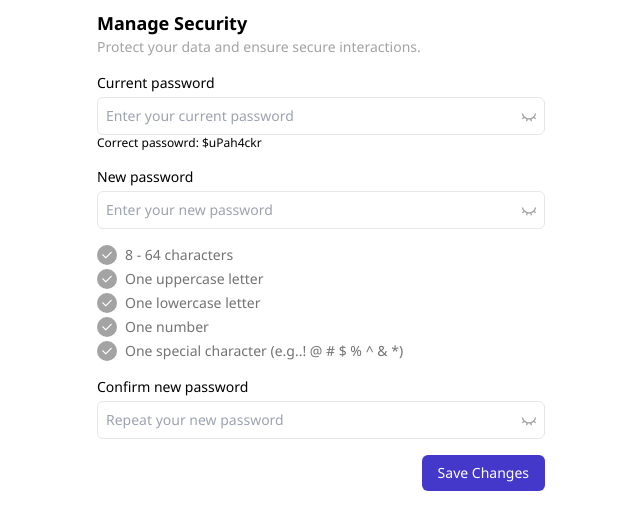
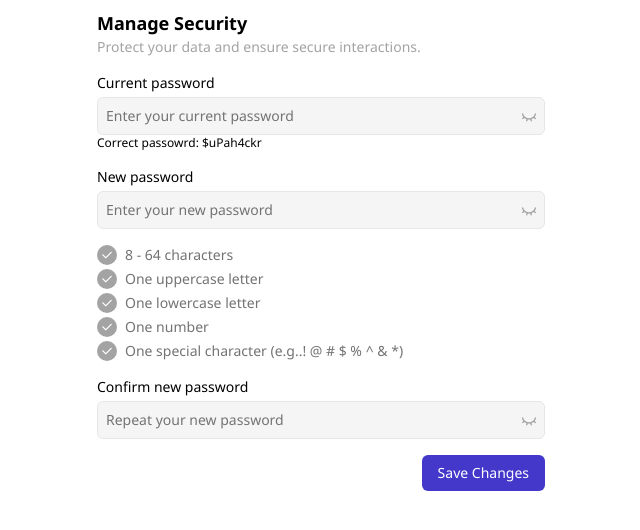
Before and after one commit to qianzhong516/password-section, a React (Create React App) app: page / in a window 1280 px wide. Shown: the top 530 px of the page, without its empty margins (319-959 px from the left). Built offline with nearby package versions, Linux system fonts and the light colour scheme.

Commit message:
add focusOnError to the input field

```diff
--- a/src/PasswordInput.js
+++ b/src/PasswordInput.js
@@ -1,30 +1,55 @@
-import { useId, useState, memo } from 'react';
+import { useId, useState, memo, forwardRef, useImperativeHandle, useRef } from 'react';
 import { twMerge, twJoin } from 'tailwind-merge';
 import { TickIcon } from './TickIcon';
 
-export default function PasswordInput({
+const PasswordInput = forwardRef(({
     label,
     field,
     placeholder,
     className,
     value,
     onChange,
-    isValid
-}) {
+    isValid,
+    required,
+}, ref) => {
     const id = useId();
     const [isMasked, setIsMasked] = useState(true);
+    const [isErrored, setIsErrored] = useState(false);
     const toggleMaskPassword = () => setIsMasked(state => !state);
+    const inputRef = useRef(null);
 
     const Icon = memo(({ isActive }) => {
         const commonClasses = 'cursor-pointer text-neutral-400';
         return isActive ? <i className={twJoin(commonClasses, 'ri-eye-close-line')}></i> : <i className={twJoin(commonClasses, 'ri-eye-line')}></i>
     });
 
+    const handleOnBlur = () => setIsErrored(false);
+
+    useImperativeHandle(ref, () => {
+        return {
+            focusOnError: () => {
+                setIsErrored(true);
+                inputRef.current.focus();
+            }
+        }
+    }, []);
+
     return (
         <div className='flex flex-col gap-1'>
             <label className="text-sm" htmlFor={id}>{label}</label>
             <div className='relative'>
-                <input className={twMerge('w-full p-2 border rounded-md text-sm', className)} type={isMasked ? 'password' : 'text'} name={field} id={id} placeholder={placeholder} value={value} onChange={onChange} />
+                <input
+                    className={twMerge('w-full p-2 border rounded-md text-sm bg-neutral-100 placeholder:text-neutral-500', isErrored && 'focus:outline-red-400', className)}
+                    type={isMasked ? 'password' : 'text'}
+                    name={field}
+                    id={id}
+                    placeholder={placeholder}
+                    value={value}
+                    onChange={onChange}
+                    required={required}
+                    ref={inputRef}
+                    onBlur={handleOnBlur}
+                />
                 <div className='absolute top-2 right-2' onClick={toggleMaskPassword} >
                     <div className='flex gap-2 items-center'>
                         {isValid && <TickIcon isActive={isValid} />}
@@ -34,4 +59,6 @@ export default function PasswordInput({
             </div>
         </div>
     )
-}
+})
+
+export default PasswordInput;
```
